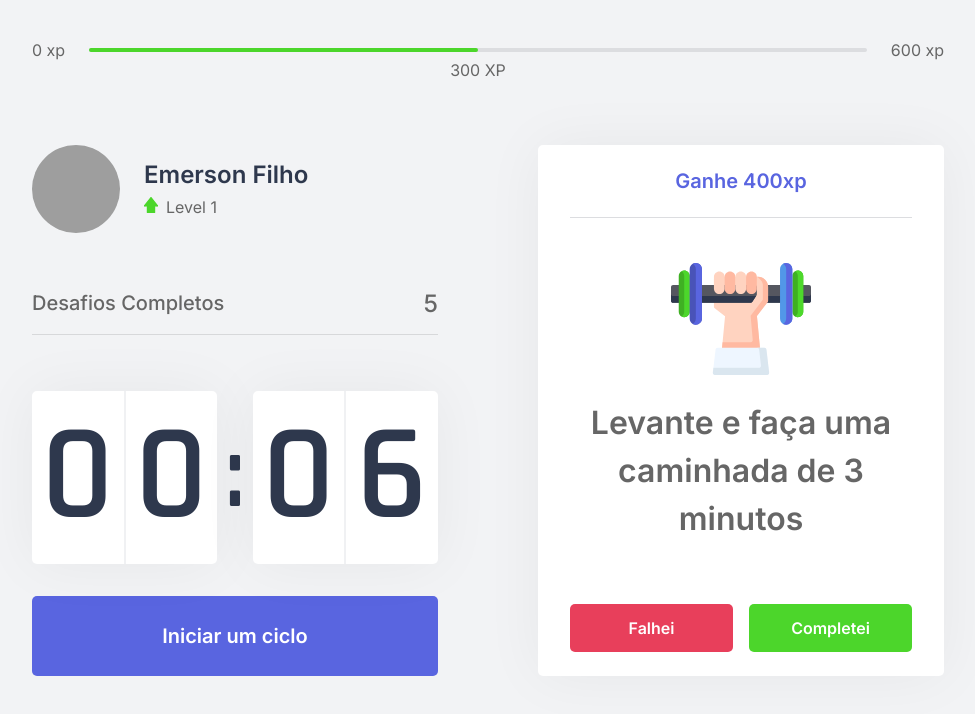
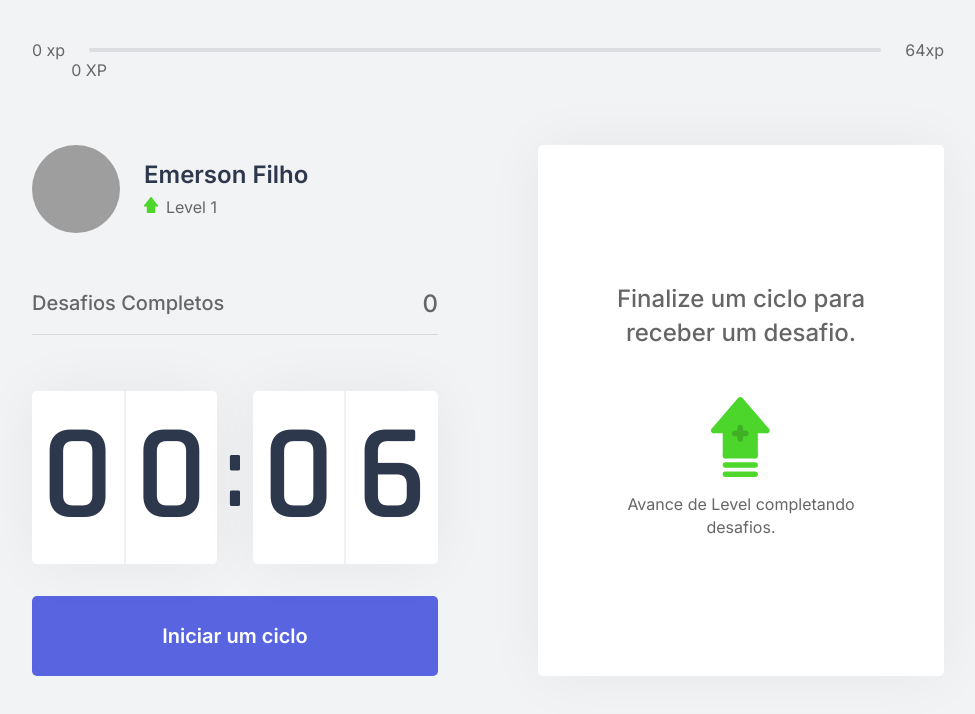
Before and after one commit to emersonsaf/ReactProjects, a Next.js app in the folder moveit-next/: page / in a window 1280 px wide. Shown: the top 714 px of the page, without its empty margins (152-1127 px from the left). Built offline with nearby package versions, Linux system fonts and the light colour scheme; grey boxes are pictures that could not be loaded.

Commit message:
add contexts and change files

```diff
--- /dev/null
+++ b/moveit-next/challenges.json
@@ -0,0 +1,62 @@
+[
+  {
+    "type": "body",
+    "description": "Estique um de seus braços com a palma da mão virada para frente e puxe os dedos para cima por 10 segundos por mão.",
+    "amount": 80
+  },
+  {
+    "type": "body",
+    "description": "Estique seu braço contra o peito e puxe-o utilizando o outro braço por 10 segundos por braço.",
+    "amount": 60
+  },
+  {
+    "type": "body",
+    "description": "Puxe seu pescoço com a ajuda da mão para a direita e para a esquerda, permanecendo na posição por alguns segundos.",
+    "amount": 70
+  },
+  {
+    "type": "body",
+    "description": "Com as duas mãos na parte de trás da cabeça, leve-a para baixo, alongando a parte de trás da região.",
+    "amount": 60
+  },
+  {
+    "type": "body",
+    "description": "Cruze as pernas e desça com as mãos esticadas em direção ao chão. Repita o movimento com a outra perna na frente.",
+    "amount": 100
+  },
+  {
+    "type": "body",
+    "description": "Sentado, abra as pernas e tente encostar as palmas das mãos no chão, repita 3 vezes por 5 segundos.",
+    "amount": 80
+  },
+  {
+    "type": "body",
+    "description": "Puxe o joelho de encontro ao peito e segure, troque de perna após 10 segundos.",
+    "amount": 50
+  },
+  {
+    "type": "body",
+    "description": "Sentado, cruze uma perna e incline seu tronco à frente, troque de perna após 10 segundos.",
+    "amount": 80
+  },
+  {
+    "type": "eye",
+    "description": "Sentado, feche os olhos e cubra-os com as palmas da mão durante 2 minutos, depois abra normalmente.",
+    "amount": 90
+  },
+  {
+    "type": "eye",
+    "description": "Em algum ambiente aberto, olhe o mais longe que puder em quatro direções por 3s, mexa apenas os olhos. Repita 3 vezes.",
+    "amount": 140
+  },
+  {
+    "type": "eye",
+    "description": "Usando os polegares, massage a área abaixo das sobrancelhas em movimentos circulares por 15 segundos.",
+    "amount": 70
+  },
+  {
+    "type": "body",
+    "description": "Em pé, gire a cintura o máximo que puder para a esquerda, segure por cinco segundos. Repita para a direita.",
+    "amount": 90
+  }
+]
--- a/moveit-next/src/components/ChallengeBox.tsx
+++ b/moveit-next/src/components/ChallengeBox.tsx
@@ -1,23 +1,25 @@
-import { useState } from 'react';
+import { useContext, useState } from 'react';
+import { ChallengeContext } from '../contexts/ChallengeContext';
 import styles from '../styles/components/ChallengeBox.module.css'
 
 export default function ChallengeBox() {
-    const [hasChallenge, sethasChallenge] = useState(true);
+    const { activeChallenge, resetChallenge } = useContext(ChallengeContext);
 
     return (
         <div className={styles.challengeBoxContainer}>
-            { hasChallenge ? (
+            { activeChallenge ? (
                 <div className={styles.challengeActive}>
-                    <header>Ganhe 400xp</header>
+                    <header>Ganhe {activeChallenge.amount}</header>
                     <main>
-                        <img src="icons/body.svg" />
+                        <img src={`icons/${activeChallenge.type}.svg`} />
                         <strong>
-                            <p>Levante e faça uma caminhada de 3 minutos</p>
+                            <p>{activeChallenge.description}</p>
                         </strong>
                     </main>
                     <footer>
                         <button type="button"
                             className={styles.challengeFailButton}
+                            onClick={resetChallenge}
                         >
                             Falhei</button>
                         <button type="button"
--- a/moveit-next/src/components/CompletedChallenges.tsx
+++ b/moveit-next/src/components/CompletedChallenges.tsx
@@ -1,10 +1,14 @@
+import { useContext } from 'react';
+import { ChallengeContext } from '../contexts/ChallengeContext';
 import styles from '../styles/components/CompletedChallenge.module.css'
 
 export default function CompletedChallenge() {
+    const {challengesCompleted} = useContext(ChallengeContext);
+
     return(
         <div className={styles.completedChalengeContainer}>
             <span>Desafios Completos</span>
-            <span>5</span>
+            <span>{challengesCompleted}</span>
         </div>
     );
 }
--- a/moveit-next/src/components/Countdown.tsx
+++ b/moveit-next/src/components/Countdown.tsx
@@ -1,10 +1,15 @@
-import { useState, useEffect } from 'react';
+import { useState, useEffect, useContext } from 'react';
+import { ChallengeContext } from '../contexts/ChallengeContext';
 import style from '../styles/components/Countdown.module.css'
 
 let countdownTimeout: NodeJS.Timeout;
 let vTime = 0.1 * 60; // Tempo do contador
 
+
 export default function Countdown() {
+    const { startNewChallenge, resetChallenge } = useContext(ChallengeContext);
+
+
     const [time, setTime] = useState(vTime);
     const [isActive, setIsActive] = useState(false);
     const [hasFinished, setHasFinished] = useState(false);
@@ -33,6 +38,7 @@
         } else if (isActive && time === 0) {
             setHasFinished(true);
             setIsActive(false);
+            startNewChallenge();
         }
     }, [isActive, time])
 
--- a/moveit-next/src/components/ExperienceBar.tsx
+++ b/moveit-next/src/components/ExperienceBar.tsx
@@ -1,14 +1,20 @@
+import { useContext } from 'react';
+import { ChallengeContext } from '../contexts/ChallengeContext';
 import styles from '../styles/components/ExperienceBar.module.css'
 
 export default function ExperienceBar(){
+    const { currentExperience, experienceToNextLevel } = useContext(ChallengeContext);
+
+    const percenteToNextLevel = Math.round(currentExperience * 100) / experienceToNextLevel
+
     return(
         <header className={styles.experienceBar}>
             <span>0 xp</span>
                 <div>
-                    <div style={{ width: '50%' }} />
-                    <span className={styles.currentExperience} style={{ left: '50%' }} > 300 XP </span>
+                    <div style={{ width: `${percenteToNextLevel}%` }} />
+                    <span className={styles.currentExperience} style={{ left: `${percenteToNextLevel}%` }} > {currentExperience} XP </span>
                 </div>
-            <span>600 xp </span>
+            <span>{experienceToNextLevel}xp </span>
         </header>
     );
 }
--- /dev/null
+++ b/moveit-next/src/contexts/ChallengeContext.tsx
@@ -0,0 +1,67 @@
+import { createContext, ReactNode, useState } from 'react';
+
+import challenges from '../../challenges.json';
+
+interface Challenge {
+    type: 'body' | 'eye';
+    description: string;
+    amount: number;
+}
+
+interface ChallengeProviderProps {
+    children: ReactNode;
+}
+
+interface ChallengeContextData {
+    level: number;
+    levelUp: () => void ;
+    currentExperience: number;
+    challengesCompleted: number;
+    startNewChallenge: () => void;
+    activeChallenge: Challenge;
+    resetChallenge: () => void;
+    experienceToNextLevel: number;
+}
+
+export const ChallengeContext = createContext({} as ChallengeContextData);
+
+export function ChallengeProvider({ children }: ChallengeProviderProps) {
+    const [level, setLevel] = useState(1);
+    const [currentExperience, setCurrentExperience] = useState(0);
+    const [challengesCompleted, setChallengesCompleted] = useState(0);
+
+    const [activeChallenge, setActiveChallenge] = useState(null);
+
+    const experienceToNextLevel = Math.pow((level + 1)  * 4, 2);
+
+    function levelUp() {
+        setLevel(level + 1);
+    }
+
+    function startNewChallenge() {
+       const randomChallengeIndex = Math.floor(Math.random() * challenges.length) ;
+
+       const challenge = challenges[randomChallengeIndex];
+       setActiveChallenge(challenge);
+    }
+
+    function resetChallenge(){
+        setActiveChallenge(null);
+    }
+
+    return (
+        <ChallengeContext.Provider
+            value={{
+                level,
+                levelUp,
+                currentExperience,
+                challengesCompleted,
+                startNewChallenge,
+                activeChallenge,
+                resetChallenge,
+                experienceToNextLevel
+            }}>
+            {children}
+        </ChallengeContext.Provider>
+    );
+}
--- a/moveit-next/src/pages/_app.tsx
+++ b/moveit-next/src/pages/_app.tsx
@@ -1,7 +1,13 @@
 import '../styles/global.css'
 
+import { ChallengeContext, ChallengeProvider } from '../contexts/ChallengeContext'
+
 function MyApp({ Component, pageProps }) {
-  return <Component {...pageProps} />
+  return (
+    <ChallengeProvider >
+      <Component {...pageProps} />
+    </ChallengeProvider>
+  )
 }
 
 export default MyApp
```
